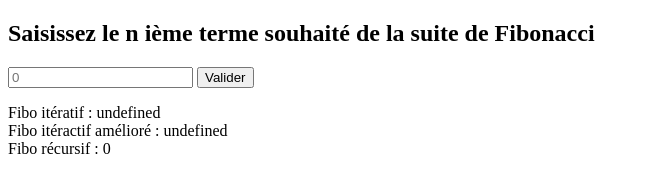
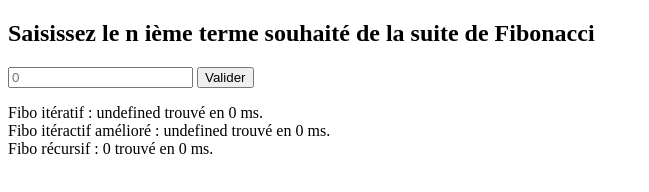
Before and after one commit to N0va9/AR-App, a plain HTML site: page Fibonacci/index.html in a window 1280 px wide. Both pictures are taken after a click on the button "Valider". Shown: the whole page, without its empty margins (0-649 px from the left). Drawn offline with Linux system fonts and the light colour scheme.

Commit message:
Try to see the Fibonacci functions performance

```diff
--- a/Fibonacci/index.html
+++ b/Fibonacci/index.html
@@ -13,12 +13,14 @@
     <input type="number" placeholder="0" id="in" />
     <button id="btn1" onclick="getValue();">Valider</button>
     <p id="answer">
-      Fibo itératif : <span id="sol1"></span>
-
+      Fibo itératif : <span id="sol1"></span> trouvé en
+      <span id="tps1"></span> ms.
       <br />
-      Fibo itéractif amélioré : <span id="sol2"></span>
+      Fibo itéractif amélioré : <span id="sol2"></span> trouvé en
+      <span id="tps2"></span> ms.
       <br />
-      Fibo récursif : <span id="sol3"></span>
+      Fibo récursif : <span id="sol3"></span> trouvé en
+      <span id="tps3"></span> ms.
       <br />
     </p>
   </body>
--- a/Fibonacci/index.js
+++ b/Fibonacci/index.js
@@ -37,9 +37,19 @@ function fibo3(n) {
 function getValue() {
   var input = document.getElementById("in").value;
 
+  var a = performance.now();
   document.getElementById("sol1").innerHTML = fibo(input);
+  var b = performance.now();
+
   document.getElementById("sol2").innerHTML = fibo2(input);
+  var c = performance.now();
+
   document.getElementById("sol3").innerHTML = fibo3(input);
+  var d = performance.now();
+
+  document.getElementById("tps1").innerHTML = b - a;
+  document.getElementById("tps2").innerHTML = c - b;
+  document.getElementById("tps3").innerHTML = d - c;
 }
 
 btn1.addEventListener("click", () => {
```
